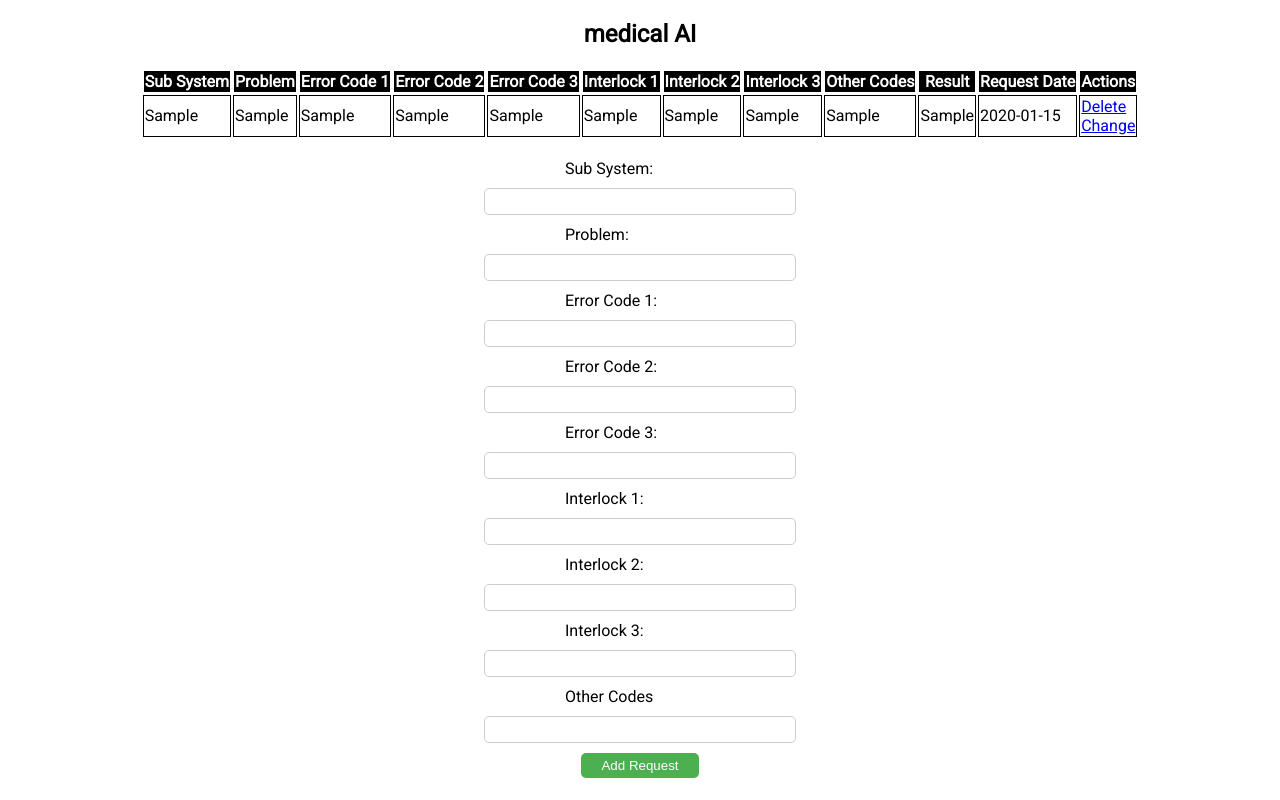
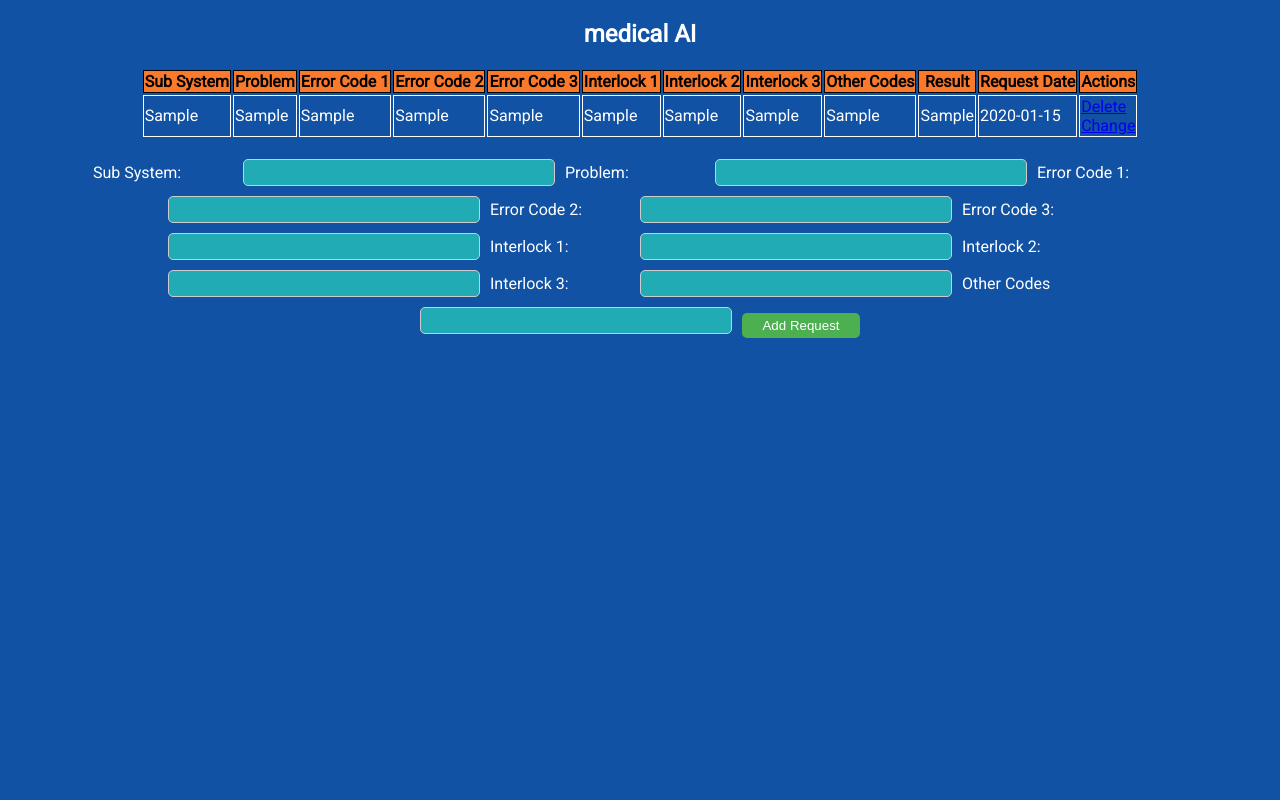
Before and after one commit to gabrielTMH/medicalAI, a Flask app: page / in a window 1280 px wide. Run offline with Flask 2, Linux system fonts and the light colour scheme; tables that the repository leaves empty hold one stand-in row (values such as "Sample post").

Commit message:
Added new colors to css file.

```diff
--- a/src/static/css/main.css
+++ b/src/static/css/main.css
@@ -1,30 +1,33 @@
+
+
+
 body {
-    color: black;
-    background-color: white;
-    font-family: 'Roboto', sans-serif;
-
+  color: white;
+  background-color: #1152A4;
+  font-family: 'Roboto', sans-serif;
 }
 
 h2 {
-    text-align: center;
+  text-align: center;
 }
+
 table {
   margin: 0 auto;
 }
 
 th, td {
-    border: 1px solid;
-  }
+  border: 1px solid;
+}
 
 th {
-    background-color: black;
-    color: white;
-
+  background-color: #FA792B;
+  color: black;
 }
 
 form {
   display: flex;
-  flex-direction: column;
+  flex-wrap: wrap; /* Allows items to wrap to the next line */
+  justify-content: center; /* Horizontally centers items in the container */
   align-items: center;
   margin-top: 20px;
 }
@@ -39,6 +42,7 @@ input[type="text"] {
   width: 300px;
   padding: 5px;
   margin-bottom: 10px;
+  margin-right: 10px; /* Adds space between input boxes */
   border-radius: 5px;
   border: 1px solid #ccc;
 }
@@ -55,3 +59,7 @@ input[type="submit"] {
 input[type="submit"]:hover {
   background-color: #3e8e41;
 }
+
+input[type="text"], textarea {
+  background-color : #20ABB5;
+}
```
Also changed, not shown: instance/model.db (deleted).
